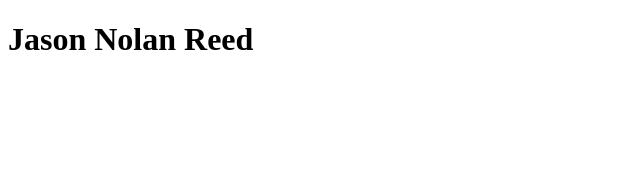
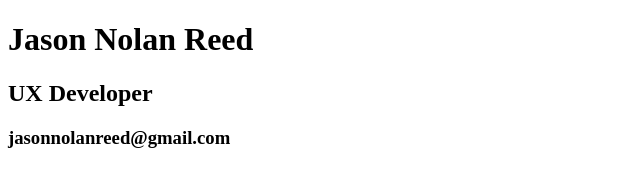
Before and after one commit to jasonnolanreed/resume, a plain HTML site: page index.html in a window 1280 px wide. Shown: the whole page, without its empty margins (0-640 px from the left). Drawn offline with Linux system fonts and the light colour scheme.

Commit message:
Update index.html

```diff
--- a/index.html
+++ b/index.html
@@ -13,5 +13,7 @@
 	</head>
 	<body>
 		<h1>Jason Nolan Reed</h1>
+		<h2>UX Developer</h2>
+		<h3>jasonnolanreed@gmail.com</h3>
 	</body>
 </html>
```
